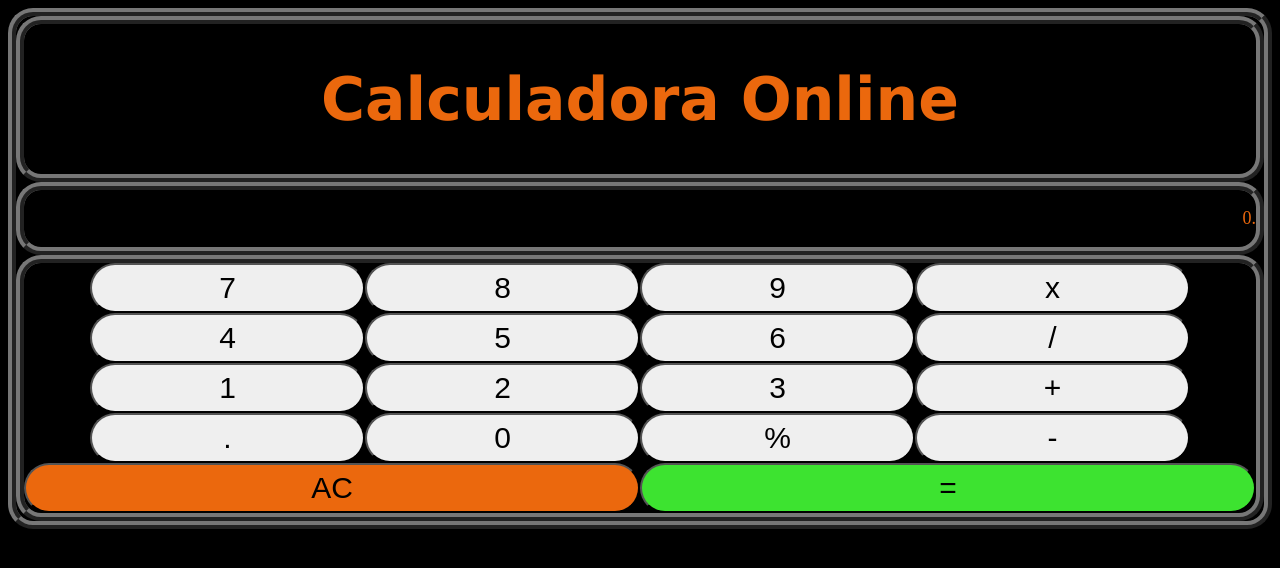
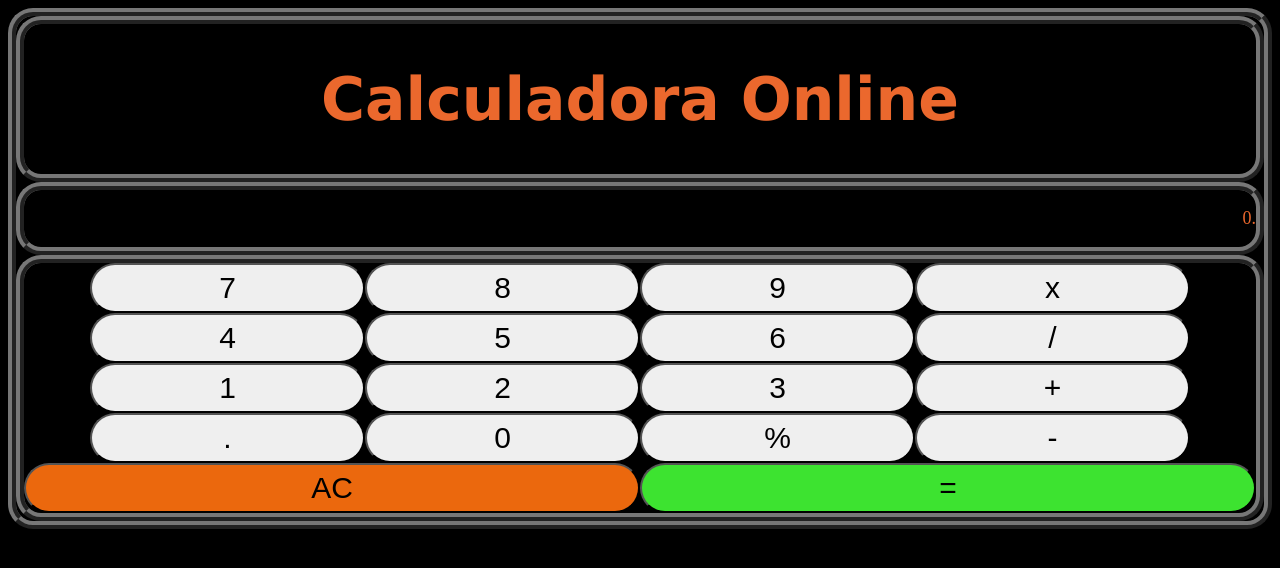
Before and after one commit to jean-maciel/calculadora, a plain HTML site: page calculadora/index.html in a window 1280 px wide. Drawn offline with Linux system fonts and the light colour scheme.

Commit message:
css atualizacao

```diff
--- a/calculadora/style.css
+++ b/calculadora/style.css
@@ -7,7 +7,7 @@ body {
     justify-content: center;
 }
 div {
-    color: #EB680D;
+    color: #EB682D;
     border: 8px ridge #777777;
     font-size: 0;
     border-radius: 25px;
```
